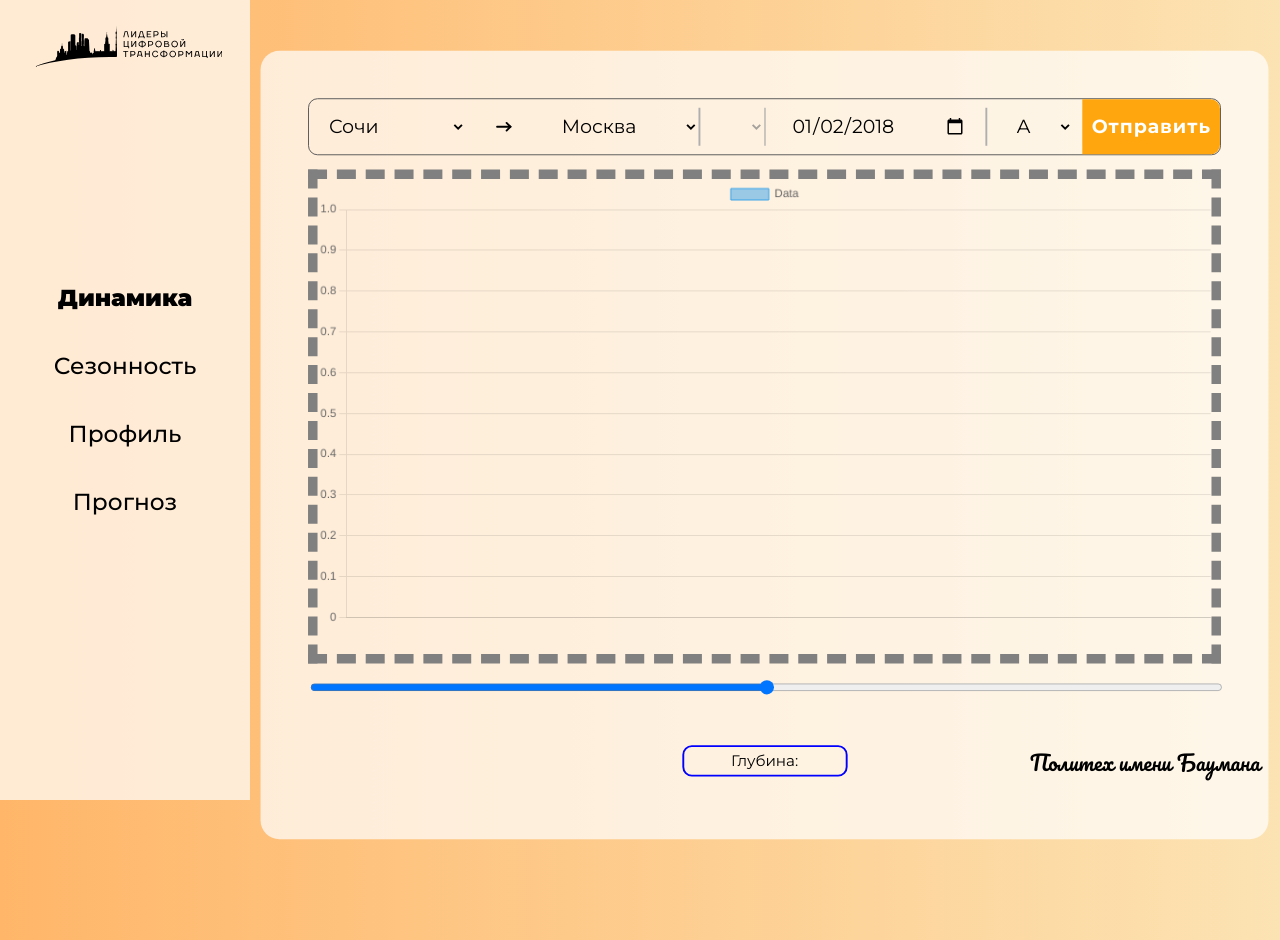
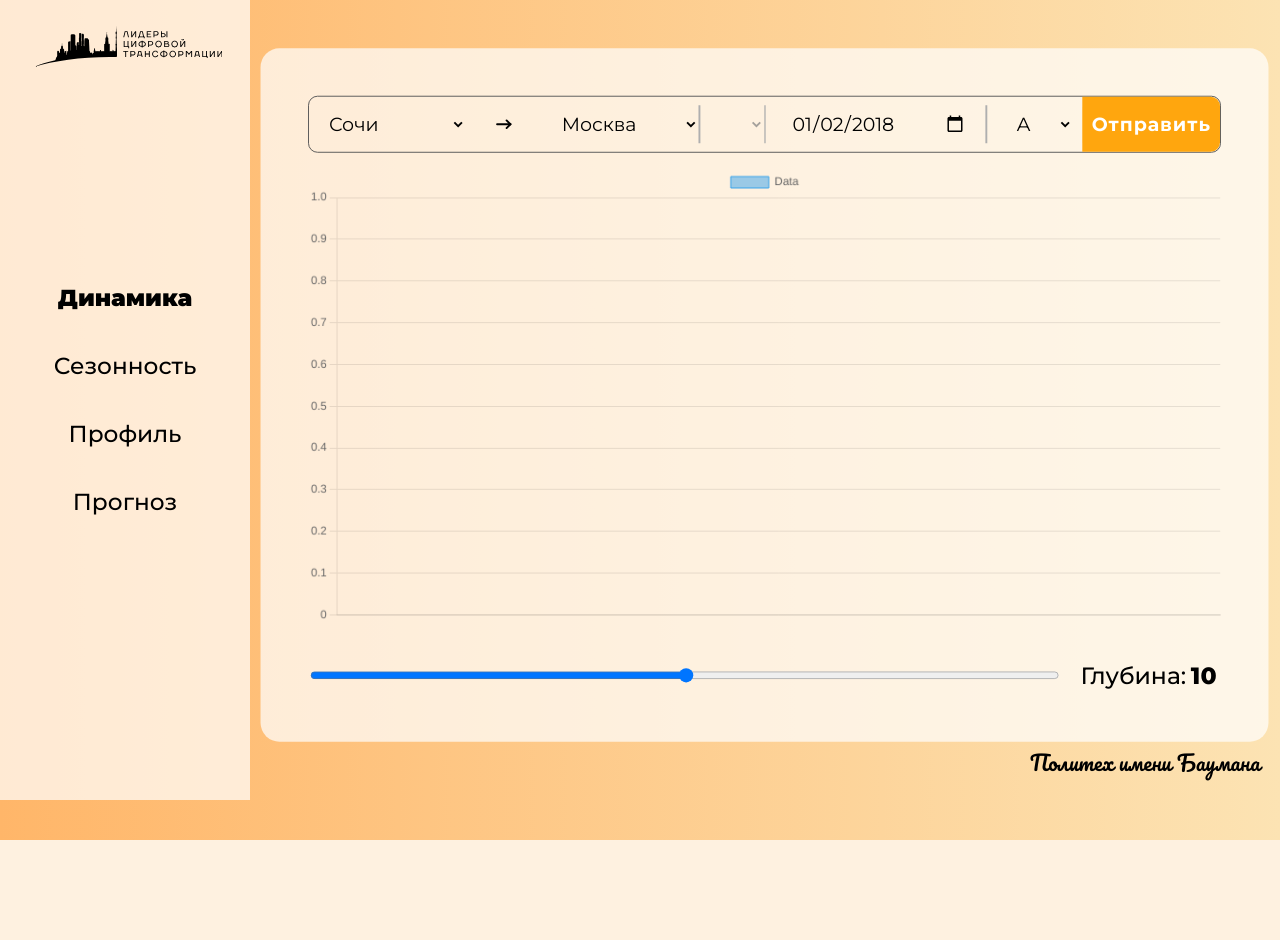
Before and after one commit to DanilKochura/leaders2023, a PHP site: page /hackathon/dynamic in a window 1280 px wide. After the commit the page ends 840 px from the top, so only its background shows below. Run offline with PHP 8.4, Linux system fonts and the light colour scheme; lists and menus that the app fills with data are empty.

Commit message:
Правки глубины

```diff
--- a/web/views/assets/main.css
+++ b/web/views/assets/main.css
@@ -101,7 +101,7 @@ input, select {
 }
 
 .graph {
-    border: 10px dashed gray;
+    /*border: 10px dashed gray;*/
     min-height: 500px;
 }
 
@@ -160,10 +160,49 @@ input, select {
     font-weight: 900;
 }
 
+.scroll {
+    display: flex;
+    /*grid-template-columns: 1fr 200px;*/
+    width: 100%;
+    /*border: 1px solid green;*/
+}
+
+.scroll > * {
+    /*border: 1px solid red;*/
+}
+
 .scroll > input {
+    /*display: inline;*/
     width: 100%;
-    /*outline: 1px solid red;*/
 }
+
+.depth {
+    display: flex;
+    justify-content: center;
+    /*flex-*/
+    font-size: 1.55rem;
+    font-weight: 500;
+    align-self: center;
+    justify-self: right;
+    word-wrap: normal;
+    margin-left: 20px;
+    /*min-width: 100px;*/
+    margin-right: 0;
+    /*display: none;*/
+    /*min-width: 300px;*/
+}
+
+.depth > .range-number {
+    word-wrap: normal;
+    /*font-size: 1.35rem;*/
+    font-weight: 800;
+    /*text-decoration: underline;*/
+    margin: 0 5px 0 5px;
+}
+
+
+
+
 
 #loader
 {
--- a/web/views/dynamic.php
+++ b/web/views/dynamic.php
@@ -31,10 +31,8 @@
                 <canvas id="myChart"></canvas>
             </div>
             <div class="scroll">
-                <input type="range" min="2">
-            </div>
-            <div class="flex justify-center">
-                <p class="deep_block">Глубина: <span id="range"></span></p>
+                <input type="range" min="2" max="365">
+                <div class="depth">Глубина: <span id="range" class="range-number"> 10 </span></div>
             </div>
         </div>
     </div>
```
